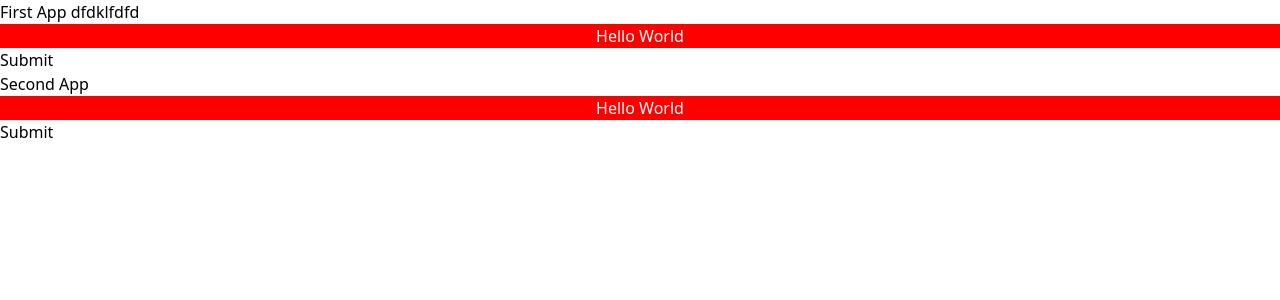
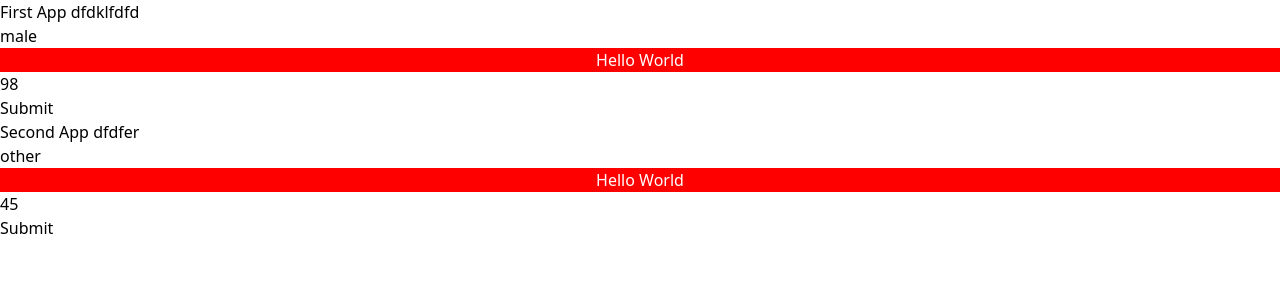
Before and after one commit to i-am-poojan/React-Redux, a React app: page / in a window 1280 px wide. Shown: the top 300 px of the page. Built offline with nearby package versions, Linux system fonts and the light colour scheme.

Commit message:
PropsTypes

```diff
--- a/package.json
+++ b/package.json
@@ -17,6 +17,7 @@
   "license": "MIT",
   "dependencies": {
     "@babel/preset-react": "^7.23.3",
+    "prop-types": "^15.8.1",
     "react": "^18.2.0",
     "react-dom": "^18.2.0"
   },
--- a/src/app.jsx
+++ b/src/app.jsx
@@ -1,16 +1,15 @@
 import React from 'react';
-const App = ({ title, desc }) => {
-  //   console.log(props);
+import PropTypes from 'prop-types';
+
+function App({ title, desc, age, gender }) {
   const bgcolor = 'red';
   const color = 'white';
   return (
     <>
-      {/* <p>{props.title}</p>
-        <p>{props.desc}</p> */}
       <p>
         {title} {desc}
       </p>
-      {/* <h1 style={{ background: 'Green', textAlign: 'center' }}>Hello World</h1> */}
+      <p>{gender}</p>
       <h1
         style={{
           background: bgcolor,
@@ -20,9 +19,24 @@ const App = ({ title, desc }) => {
       >
         Hello World
       </h1>
-
+      {age > 0 && <h3>{age}</h3>}
       <button type="button">Submit</button>
     </>
   );
+}
+
+App.propTypes = {
+  title: PropTypes.string.isRequired,
+  desc: PropTypes.string.isRequired,
+  age: PropTypes.number.isRequired,
+  gender: PropTypes.oneOf(['male', 'female']),
 };
+
+App.defaultProps = {
+  title: 'dfd',
+  desc: 'dfdfer',
+  age: 98,
+  gender: 'male',
+};
+
 export default App;
--- a/src/index.jsx
+++ b/src/index.jsx
@@ -11,6 +11,6 @@ const root = createRoot(document.getElementById('root'));
 root.render(
   <>
     <App title="First App" desc="dfdklfdfd" />
-    <App title="Second App" />
+    <App title="Second App" age={45} gender="other" />
   </>,
 );
```
Also changed, not shown: 1 other file (tests, documents, lock files or other folders).
